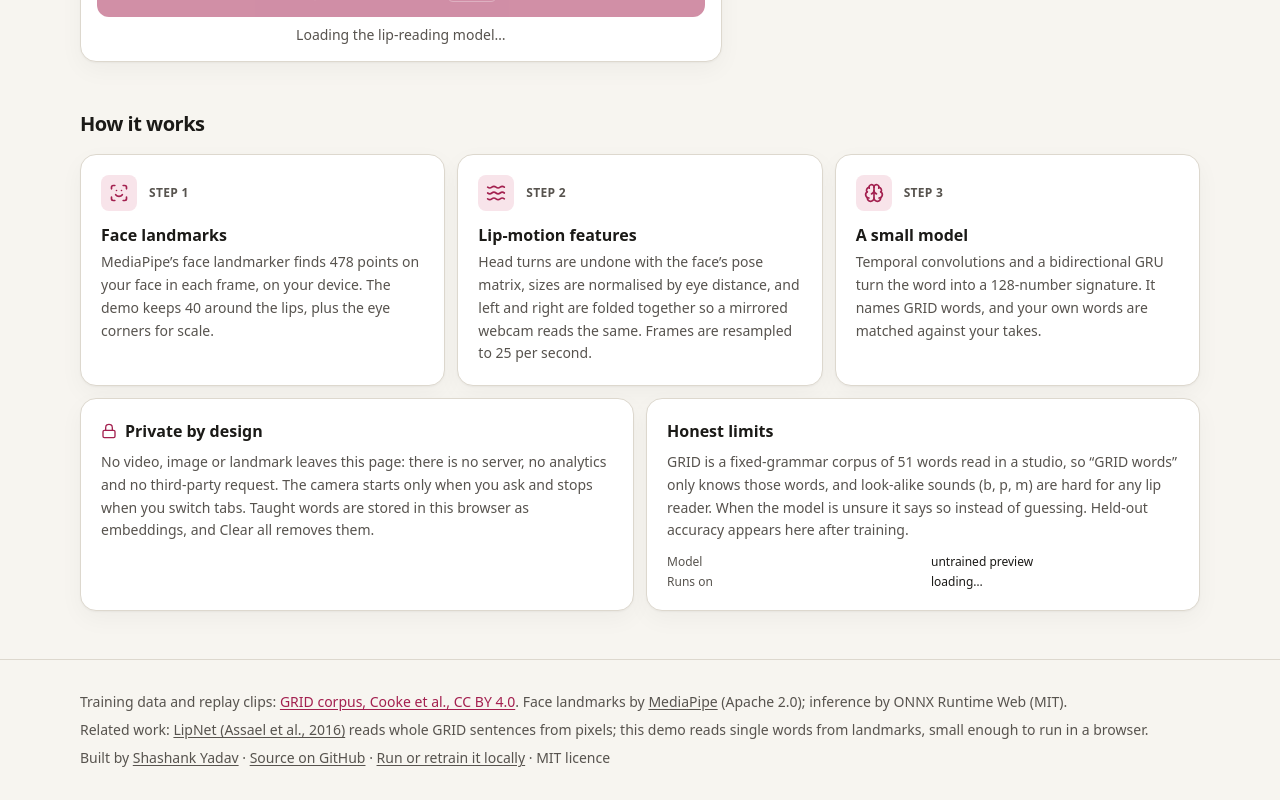
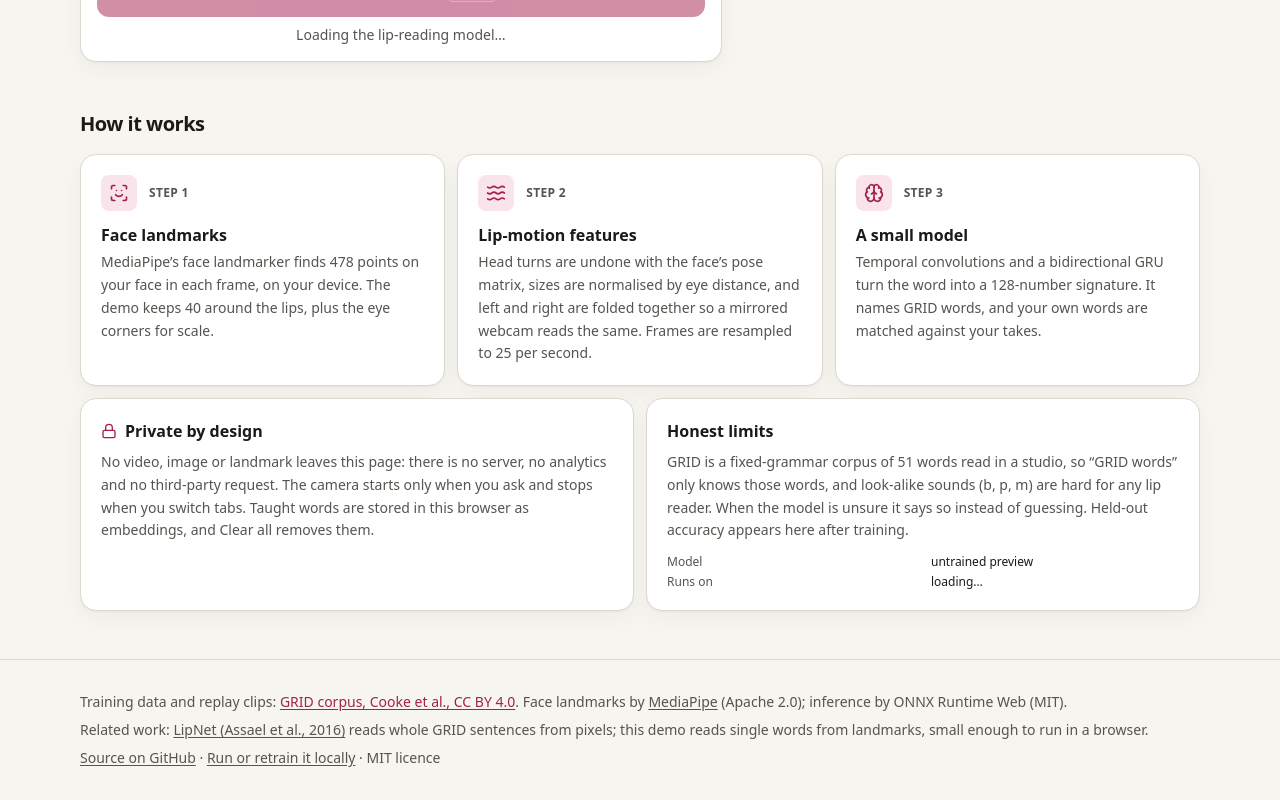
Before and after one commit to shashank11yadav/SilentSpeak, a React (Vite) app in the folder web/: page / in a window 1280 px wide. Shown: the part 1100-1900 px from the top of the page. Built offline with nearby package versions, Linux system fonts and the light colour scheme.

Commit message:
chore: remove the author credit line from the README and footer

```diff
--- a/web/src/components/InfoSections.tsx
+++ b/web/src/components/InfoSections.tsx
@@ -1,13 +1,6 @@
 import { Lock, ScanFace, Waves, Brain } from 'lucide-react';
 import type { ModelMeta } from '../ml/meta';
-import {
-  AUTHOR_URL,
-  GRID_URL,
-  LIPNET_URL,
-  MEDIAPIPE_URL,
-  REPO_URL,
-  RUN_LOCALLY_URL,
-} from '../links';
+import { GRID_URL, LIPNET_URL, MEDIAPIPE_URL, REPO_URL, RUN_LOCALLY_URL } from '../links';
 
 const STEPS = [
   {
@@ -113,11 +106,6 @@ export function SiteFooter({ gridCredit }: { gridCredit: boolean }) {
           enough to run in a browser.
         </p>
         <p>
-          Built by{' '}
-          <a href={AUTHOR_URL} className="underline underline-offset-2">
-            Shashank Yadav
-          </a>{' '}
-          ·{' '}
           <a href={REPO_URL} className="underline underline-offset-2">
             Source on GitHub
           </a>{' '}
--- a/web/src/links.ts
+++ b/web/src/links.ts
@@ -1,4 +1,3 @@
-export const AUTHOR_URL = 'https://github.com/shashank11yadav';
 export const REPO_URL = 'https://github.com/shashank11yadav/SilentSpeak';
 export const RUN_LOCALLY_URL = `${REPO_URL}#run-it-locally`;
 export const GRID_URL = 'https://doi.org/10.5281/zenodo.3625687';
```
Also changed, not shown: 1 other file (tests, documents, lock files or other folders).
